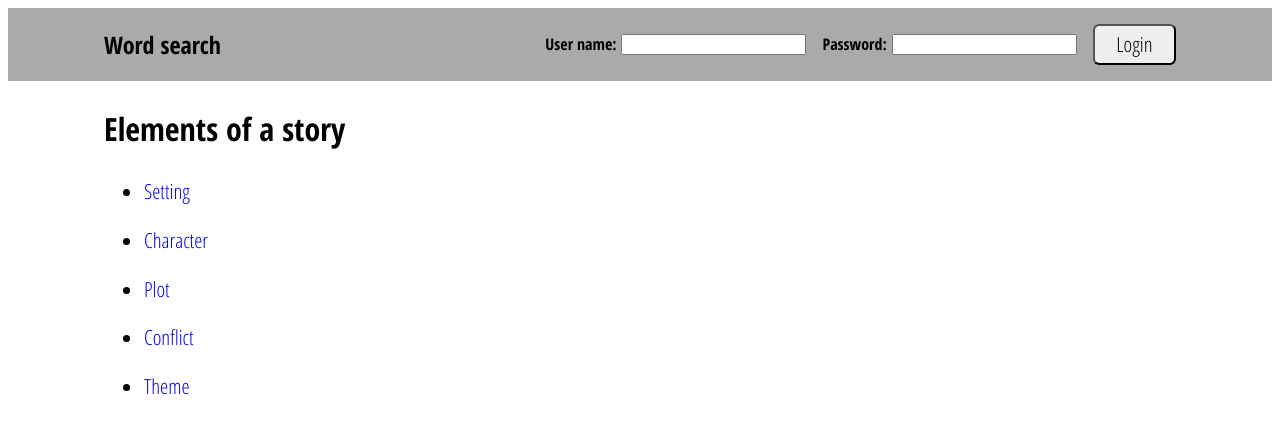
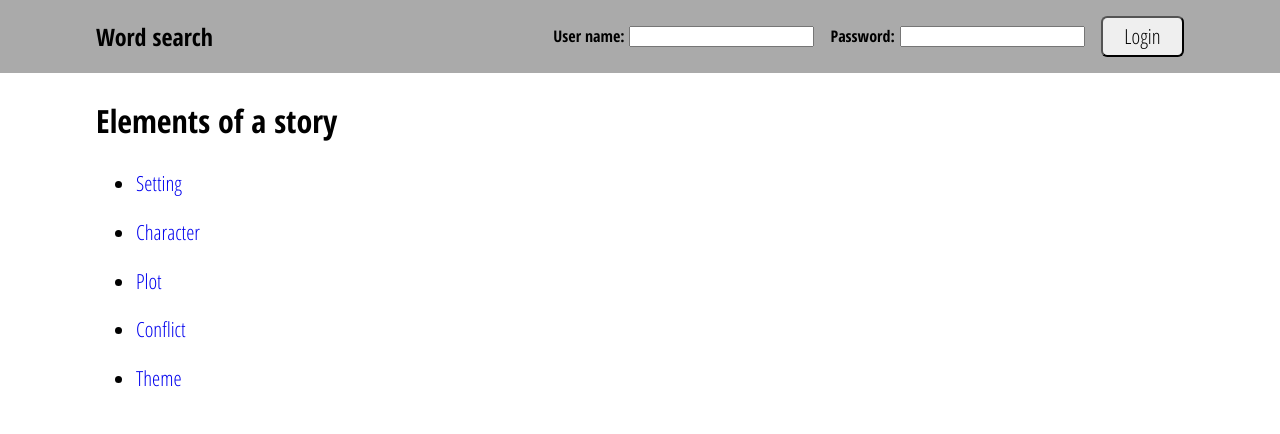
Before and after one commit to AdiCoder94/WordSearchRepo, a React (Create React App) app in the folder wordsearch-frontend/: page / in a window 1280 px wide. Shown: the top 434 px of the page. Built offline with nearby package versions, Linux system fonts and the light colour scheme.

Commit message:
Made UI change

```diff
--- /dev/null
+++ b/wordsearch-frontend/public/index.css
@@ -0,0 +1,4 @@
+html,body{
+	margin:0;
+	padding: 0;
+}
--- a/wordsearch-frontend/public/index.html
+++ b/wordsearch-frontend/public/index.html
@@ -10,6 +10,7 @@
       homescreen on Android. See https://developers.google.com/web/fundamentals/web-app-manifest/
     -->
     <link rel="manifest" href="%PUBLIC_URL%/manifest.json">
+    <link rel="stylesheet" href="./index.css">
     <!--
       Notice the use of %PUBLIC_URL% in the tags above.
       It will be replaced with the URL of the `public` folder during the build.
```
